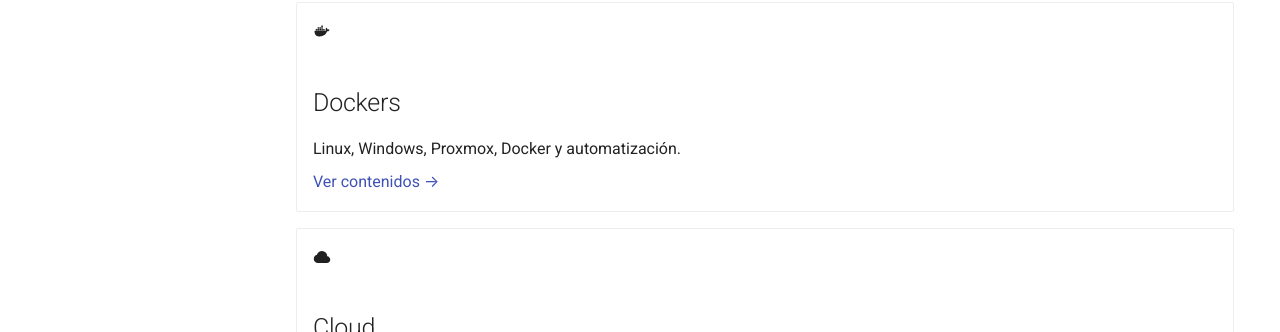
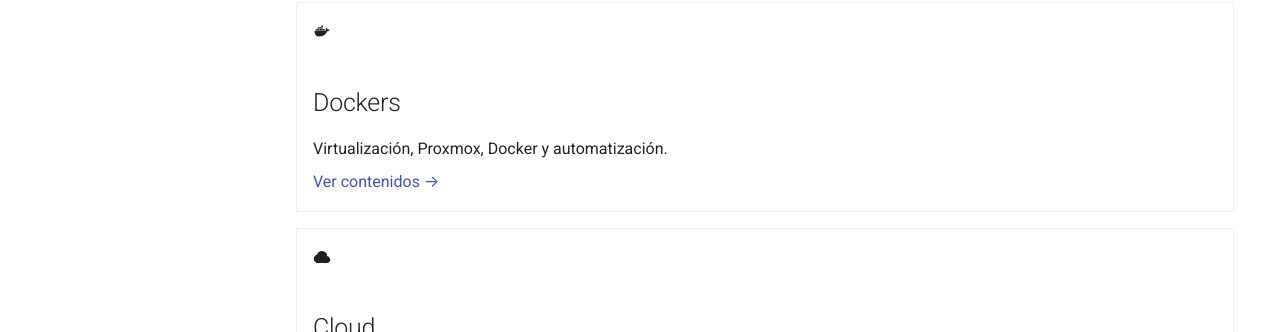
Before and after one commit to fcuadradoa01/hola, an MkDocs documentation site: the page built from docs/index.md, in a window 1280 px wide and 900 px high, scrolled down 509 px. Shown: the part 394-726 px from the top of the window. Built offline with MkDocs 1.6.1 and Material for MkDocs 9.7.7, drawn with Linux system fonts in a browser that asks for light colours; comment, search, counter and statistics services are not loaded.

Commit message:
Update links and descriptions in index.md

```diff
--- a/docs/index.md
+++ b/docs/index.md
@@ -8,7 +8,7 @@
 
     Administración de Sistemas.
 
-    <a href="sistemas/index.md" markdown>Ver contenidos →</a>
+    <a href="sistemas/" markdown>Ver contenidos →</a>
 
 </div>
 
@@ -20,7 +20,7 @@
 
     Ciberseguridad.
 
-    <a href="ciberseguridad/index.md" markdown>Ver contenidos →</a>
+    <a href="ciberseguridad/" markdown>Ver contenidos →</a>
 
 </div>
 
@@ -32,7 +32,7 @@
 
     MikroTik, WireGuard, IPv6 y administración de redes.
 
-    <a href="redes/index.md" markdown>Acceder →</a>
+    <a href="redes/" markdown>Acceder →</a>
 
 </div>
 
@@ -42,9 +42,9 @@
 
     ## Dockers
 
-    Linux, Windows, Proxmox, Docker y automatización.
+    Virtualización, Proxmox, Docker y automatización.
 
-    <a href="docker/index.md" markdown>Ver contenidos →</a>
+    <a href="docker/" markdown>Ver contenidos →</a>
 
 </div>
 
```
